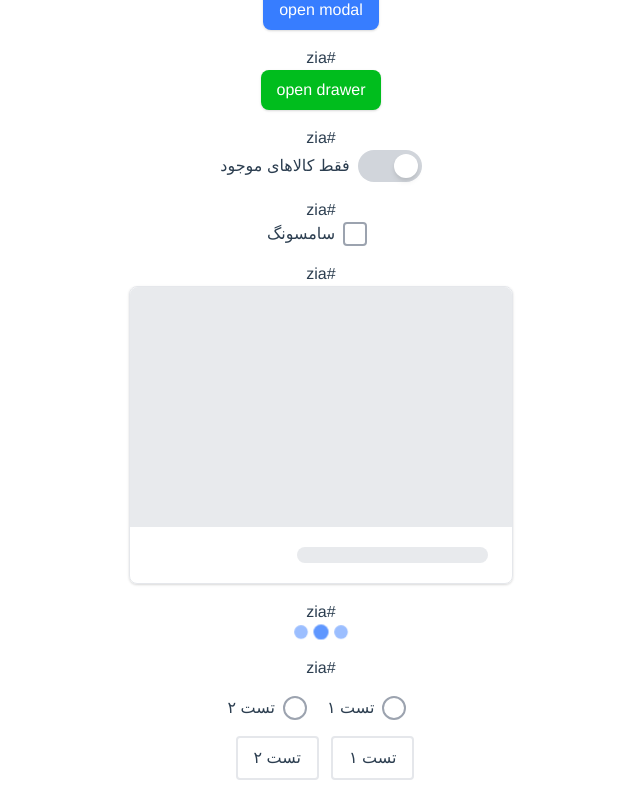
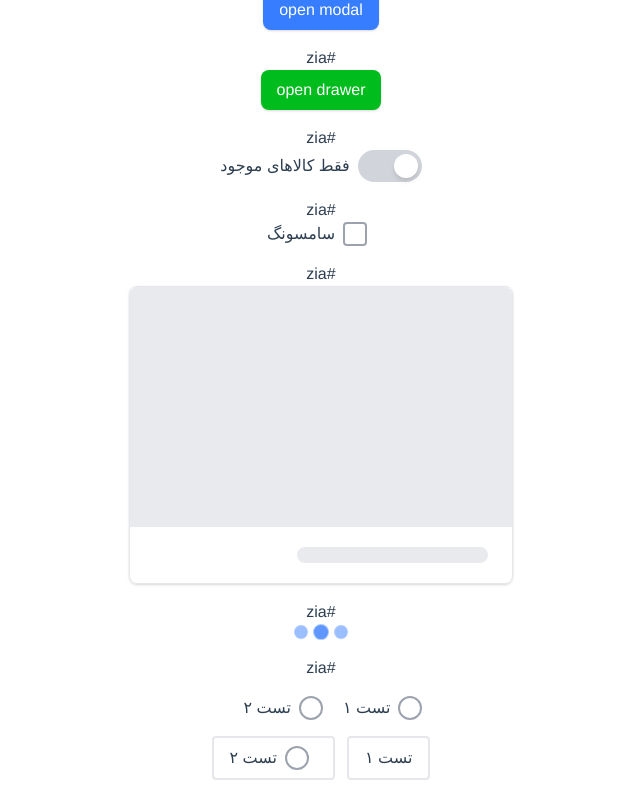
Before and after one commit to ziaadini/tailwind-vue, a Vue app: page /#/zia in a window 1280 px wide. Shown: the part 278-1074 px from the top of the page, without its empty margins (319-959 px from the left). Built offline with nearby package versions, Linux system fonts and the light colour scheme.

Commit message:
add fully control for radio

```diff
--- a/src/components/tailwind/radio/TRadio.vue
+++ b/src/components/tailwind/radio/TRadio.vue
@@ -1,5 +1,15 @@
 <template>
-  <label class="flex items-center" :class="{ 'cursor-pointer': !disabled }">
+  <label
+    class="flex items-center"
+    :class="[
+      $attrs.class,
+      {
+        'cursor-pointer': !disabled,
+        [activeClass]: isChecked,
+        [inActiveClass]: !isChecked
+      }
+    ]"
+  >
     <div
       :class="[
         {
@@ -28,7 +38,7 @@
     <span v-if="label" class="mr-2" :class="{ 'text-gray-500': disabled }">
       {{ label }}
     </span>
-    <slot name="label" :isChecked="isChecked"></slot>
+    <slot name="label" :isChecked="isChecked" :disabled="disabled"></slot>
   </label>
 </template>
 
@@ -39,6 +49,7 @@ import { variants } from "@/utility/css-helper";
 
 export default defineComponent({
   name: "TRadio",
+  inheritAttrs: false,
   props: {
     modelValue: [String, Number, Boolean, Object, Array] as PropType<
       SwitchAndCheckbox.Value
@@ -55,12 +66,13 @@ export default defineComponent({
         return !!variants[propValue];
       }
     },
+    activeClass: { type: String, default: "" },
+    inActiveClass: { type: String, default: "" },
     hideInput: {
       type: Boolean,
       default: () => false
     }
   },
-  inheritAttrs: false,
   emits: ["update:modelValue"],
   setup(props, { emit }) {
     const newValue = ref(props.modelValue);
--- a/src/views/Zia.vue
+++ b/src/views/Zia.vue
@@ -132,7 +132,10 @@
           hide-input
         >
           <template #label="{isChecked}">
-            <div class="px-4  py-2 border-2 rounded-xs" :class="{ 'border-success': isChecked }">
+            <div
+              class="px-4  py-2 border-2 rounded-xs"
+              :class="{ 'border-success': isChecked }"
+            >
               تست ۱
             </div>
           </template>
@@ -141,10 +144,11 @@
           variant="danger"
           v-model="radioModel2"
           :value="{ a: 'test2' }"
-          hide-input
+          active-class="border-primary"
+          class="px-4 py-2 border-2 rounded-xs"
         >
-          <template #label="{isChecked}">
-            <div class="px-4 py-2 border-2 rounded-xs" :class="{ 'border-primary': isChecked }">
+          <template #label>
+            <div class="mr-2">
               تست ۲
             </div>
           </template>
```
Also changed, not shown: src/components/tailwind/radio/README.md.
